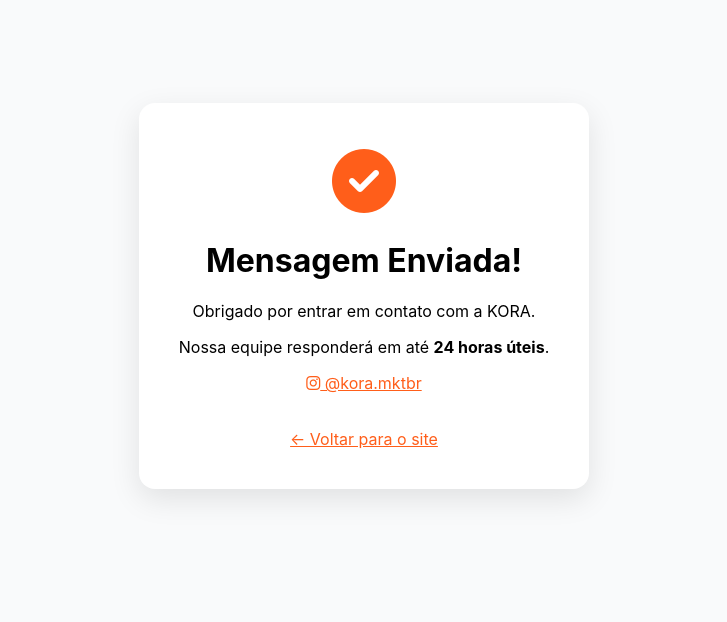
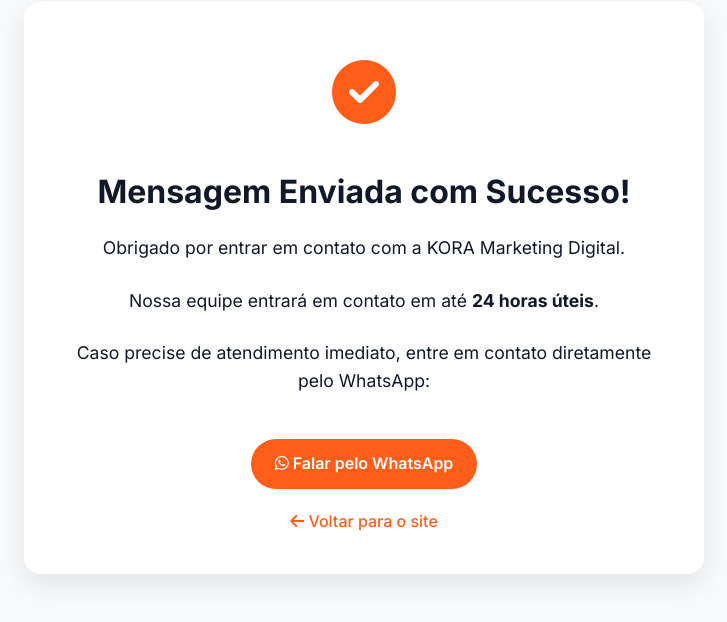
Before and after one commit to koramktbr/kora-page, a plain HTML site: page obrigado.html in a window 1280 px wide. Shown: the part 132-754 px from the top of the page, without its empty margins (276-1003 px from the left). Drawn offline with Linux system fonts and the light colour scheme.

Commit message:
obrigado.html

```diff
--- a/obrigado.html
+++ b/obrigado.html
@@ -3,54 +3,115 @@
 <head>
   <meta charset="UTF-8">
   <meta name="viewport" content="width=device-width, initial-scale=1.0">
-  <title>Obrigado - KORA</title>
+  <title>Obrigado - KORA Marketing Digital</title>
+  <link rel="preconnect" href="https://fonts.googleapis.com">
+  <link rel="preconnect" href="https://fonts.gstatic.com" crossorigin>
+  <link href="https://fonts.googleapis.com/css2?family=Inter:wght@300;400;500;600;700&display=swap" rel="stylesheet">
   <link rel="stylesheet" href="https://cdnjs.cloudflare.com/ajax/libs/font-awesome/6.4.0/css/all.min.css">
   <style>
     :root {
       --primary: #FF5E1A;
+      --white: #FFFFFF;
       --light: #F9FAFB;
-      --white: #FFFFFF;
+      --dark: #111827;
     }
+
     body {
       font-family: 'Inter', sans-serif;
       background-color: var(--light);
+      color: var(--dark);
       display: flex;
       justify-content: center;
       align-items: center;
       min-height: 100vh;
+      margin: 0;
+      padding: 20px;
       text-align: center;
-      padding: 20px;
+      line-height: 1.6;
     }
-    .thank-you-box {
+
+    .thank-you-container {
+      max-width: 600px;
+      padding: 40px;
       background: var(--white);
-      padding: 40px;
       border-radius: 16px;
-      max-width: 600px;
-      box-shadow: 0 10px 30px rgba(0,0,0,0.1);
+      box-shadow: 0 10px 30px rgba(0, 0, 0, 0.1);
     }
-    .icon-check {
+
+    .check-icon {
       color: var(--primary);
       font-size: 4rem;
       margin-bottom: 20px;
     }
+
+    h1 {
+      font-size: 2rem;
+      margin-bottom: 1rem;
+      color: var(--dark);
+    }
+
+    p {
+      margin-bottom: 1.5rem;
+      font-size: 1.1rem;
+    }
+
+    .whatsapp-link {
+      display: inline-block;
+      margin-top: 20px;
+      padding: 12px 24px;
+      background-color: var(--primary);
+      color: var(--white);
+      text-decoration: none;
+      border-radius: 50px;
+      font-weight: 600;
+      transition: all 0.3s ease;
+    }
+
+    .whatsapp-link:hover {
+      background-color: #E04B00;
+      transform: translateY(-3px);
+      box-shadow: 0 5px 15px rgba(255, 94, 26, 0.3);
+    }
+
+    .back-link {
+      display: inline-block;
+      margin-top: 20px;
+      color: var(--primary);
+      text-decoration: none;
+      font-weight: 500;
+    }
+
+    @media (max-width: 480px) {
+      .thank-you-container {
+        padding: 30px 20px;
+      }
+
+      h1 {
+        font-size: 1.8rem;
+      }
+    }
   </style>
 </head>
 <body>
-  <div class="thank-you-box">
-    <div class="icon-check">
+  <div class="thank-you-container">
+    <div class="check-icon">
       <i class="fas fa-check-circle"></i>
     </div>
-    <h1>Mensagem Enviada!</h1>
-    <p>Obrigado por entrar em contato com a KORA.</p>
-    <p>Nossa equipe responderá em até <strong>24 horas úteis</strong>.</p>
-    <p>
-      <a href="https://instagram.com/kora.mktbr" style="color: var(--primary);">
-        <i class="fab fa-instagram"></i> @kora.mktbr
+    <h1>Mensagem Enviada com Sucesso!</h1>
+    <p>Obrigado por entrar em contato com a KORA Marketing Digital.</p>
+    <p>Nossa equipe entrará em contato em até <strong>24 horas úteis</strong>.</p>
+
+    <p>Caso precise de atendimento imediato, entre em contato diretamente pelo WhatsApp:</p>
+
+    <a href="https://wa.me/5514999222595" class="whatsapp-link">
+      <i class="fab fa-whatsapp"></i> Falar pelo WhatsApp
+    </a>
+
+    <div>
+      <a href="index.html" class="back-link">
+        <i class="fas fa-arrow-left"></i> Voltar para o site
       </a>
-    </p>
-    <a href="index.html" style="display: inline-block; margin-top: 20px; color: var(--primary);">
-      ← Voltar para o site
-    </a>
+    </div>
   </div>
 </body>
 </html>
```
